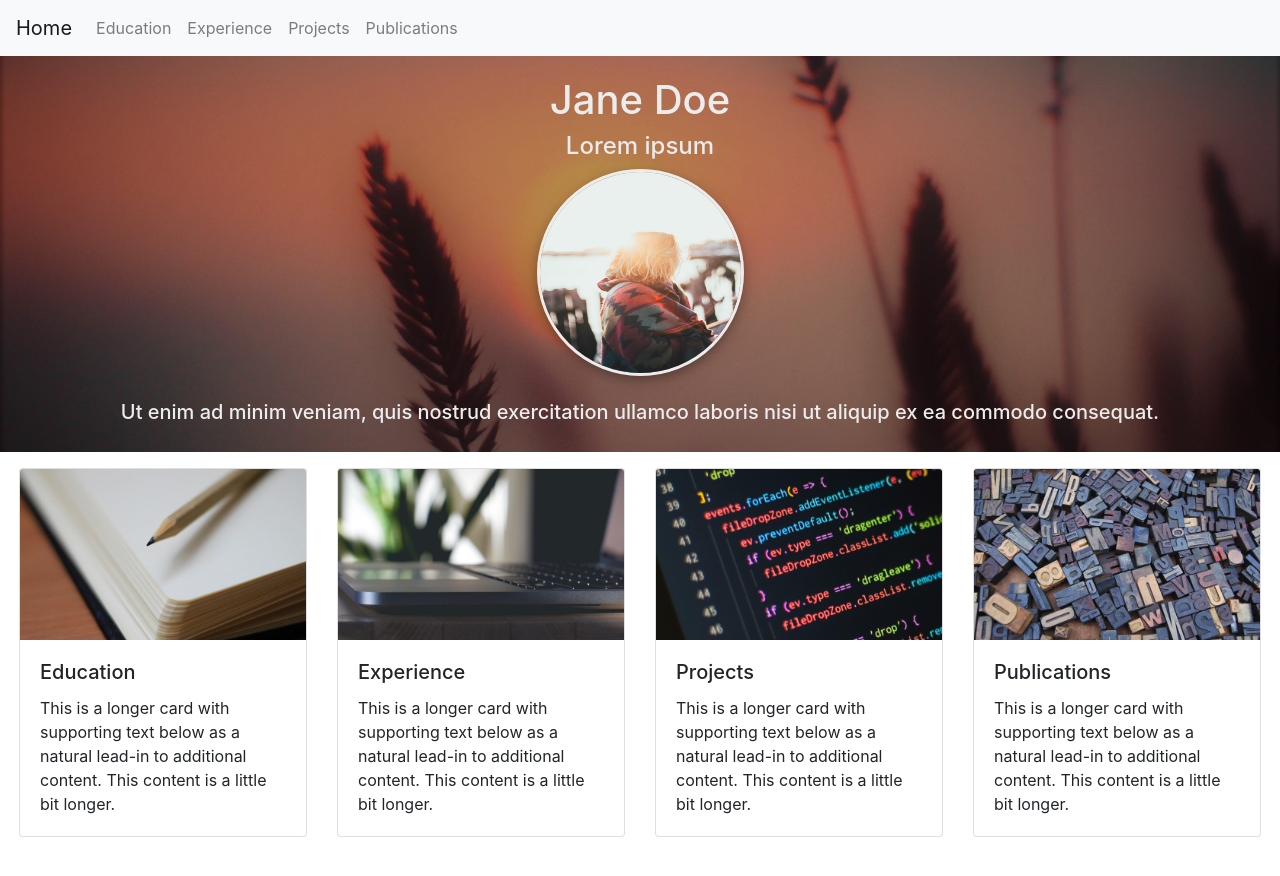
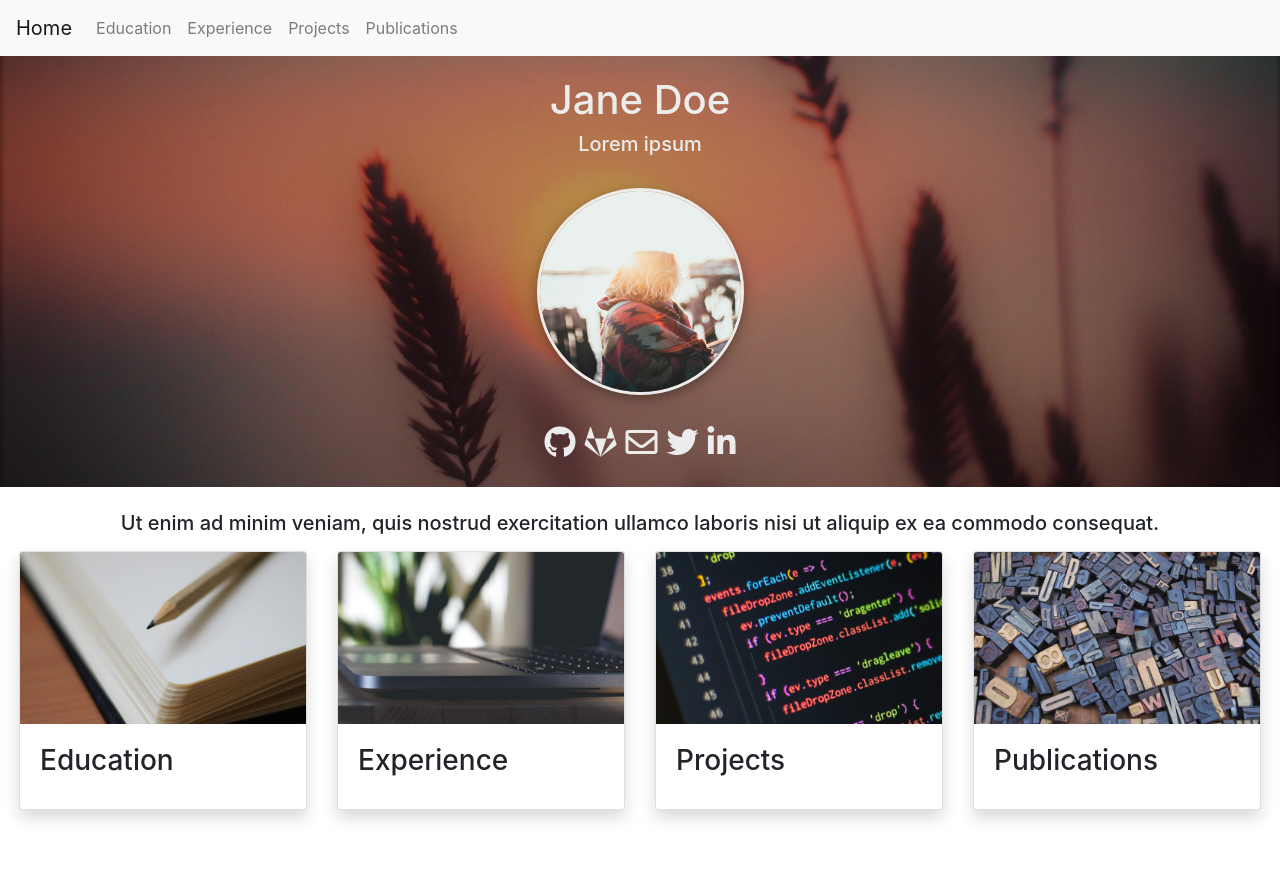
Before and after one commit to HanBnrd/Horizon, a Jekyll site: the page built from index.md, in a window 1280 px wide. Shown: the top 876 px of the page. Built offline with Jekyll 4.4.1, drawn with Linux system fonts in a browser that asks for light colours.

Commit message:
Add social badges and update cards

```diff
--- a/_config.yml
+++ b/_config.yml
@@ -1,14 +1,13 @@
 # Website settings
 url: "/" # the base hostname & protocol for your site (e.g. http://example.com)
 baseurl: "" # the subpath of your site (e.g. /blog)
-title: "Jane Doe's website" # the name of your site
+title: "Horizon template" # the name of your site
 
 # User settings
 name: Jane Doe
 picture: picture.jpg
 background: background.jpg
 about: Lorem ipsum
-description: Ut enim ad minim veniam, quis nostrud exercitation ullamco laboris nisi ut aliquip ex ea commodo consequat.
 email: email@example.com
 github: username-github
 gitlab: username-gitlab
--- a/_layouts/default.html
+++ b/_layouts/default.html
@@ -13,49 +13,57 @@
     <header class="masthead" style="background-image: url({{ 'assets/img/' | append: site.background }});">
       <div class="container">
         <h1>{{ site.name }}</h1>
-        <h4>{{ site.about }}</h4>
+        <h5>{{ site.about }}</h5>
+        <br>
         <img class="picture" src="{{ 'assets/img/' | append: site.picture }}" alt="">
         <br><br>
-        <h5>{{ site.description }}</h5>
+        <div class="container text-center">
+          <div class="fa-2x">
+            <i class="fab fa-github"></i>
+            <i class="fab fa-gitlab"></i>
+            <i class="far fa-envelope"></i>
+            <i class="fab fa-twitter"></i>
+            <i class="fab fa-linkedin-in"></i>
+          </div>
+        </div>
       </div>
     </header>
 
-  {{ content }}
+    <br>
+    <div class="container text-center">
+      <h5>{{ content }}</h5>
+    </div>
 
   <div class="row my-3 mx-1 row-cols-1 row-cols-md-2 row-cols-xl-4">
     <div class="col mb-4">
-      <div class="card">
+      <div class="card shadow">
         <img src="{{ 'assets/img/' | append: page.education-img }}" class="card-img-top" alt="...">
         <div class="card-body">
-          <h5 class="card-title">Education</h5>
-          <p class="card-text">This is a longer card with supporting text below as a natural lead-in to additional content. This content is a little bit longer.</p>
+          <h3 class="card-title">Education</h3><a href="/education" class="stretched-link"></a>
         </div>
       </div>
     </div>
     <div class="col mb-4">
-      <div class="card">
+      <div class="card shadow">
         <img src="{{ 'assets/img/' | append: page.experience-img }}" class="card-img-top" alt="...">
         <div class="card-body">
-          <h5 class="card-title">Experience</h5>
-          <p class="card-text">This is a longer card with supporting text below as a natural lead-in to additional content. This content is a little bit longer.</p>
+          <h3 class="card-title">Experience</h3><a href="/experience" class="stretched-link"></a>
         </div>
       </div>
     </div>
     <div class="col mb-4">
-      <div class="card">
+      <div class="card shadow">
         <img src="{{ 'assets/img/' | append: page.projects-img }}" class="card-img-top" alt="...">
         <div class="card-body">
-          <h5 class="card-title">Projects</h5>
-          <p class="card-text">This is a longer card with supporting text below as a natural lead-in to additional content. This content is a little bit longer.</p>
+          <h3 class="card-title">Projects</h3><a href="/projects" class="stretched-link"></a>
         </div>
       </div>
     </div>
     <div class="col mb-4">
-      <div class="card">
+      <div class="card shadow">
         <img src="{{ 'assets/img/' | append: page.publications-img }}" class="card-img-top" alt="...">
         <div class="card-body">
-          <h5 class="card-title">Publications</h5>
-          <p class="card-text">This is a longer card with supporting text below as a natural lead-in to additional content. This content is a little bit longer.</p>
+          <h3 class="card-title">Publications</h3><a href="/publications" class="stretched-link"></a>
         </div>
       </div>
     </div>
```
Also changed, not shown: index.md (+2 -0 lines).
